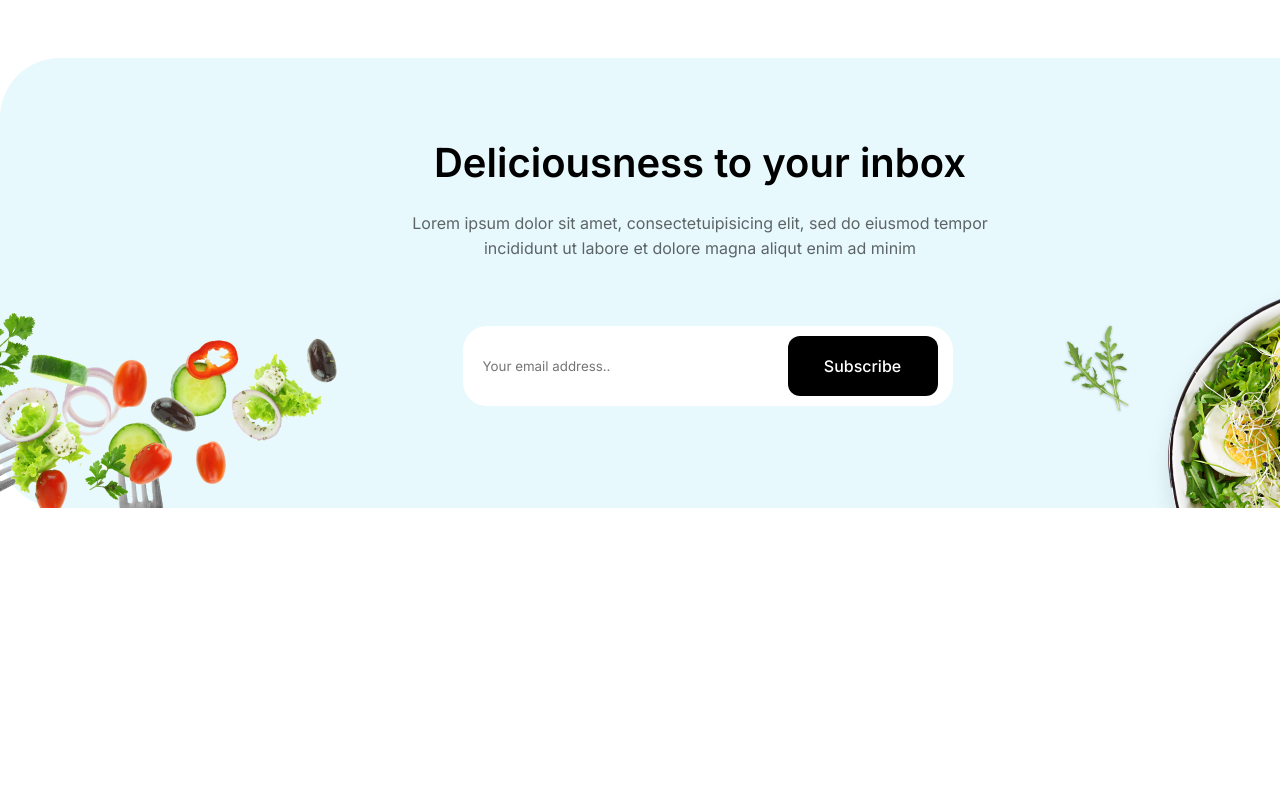
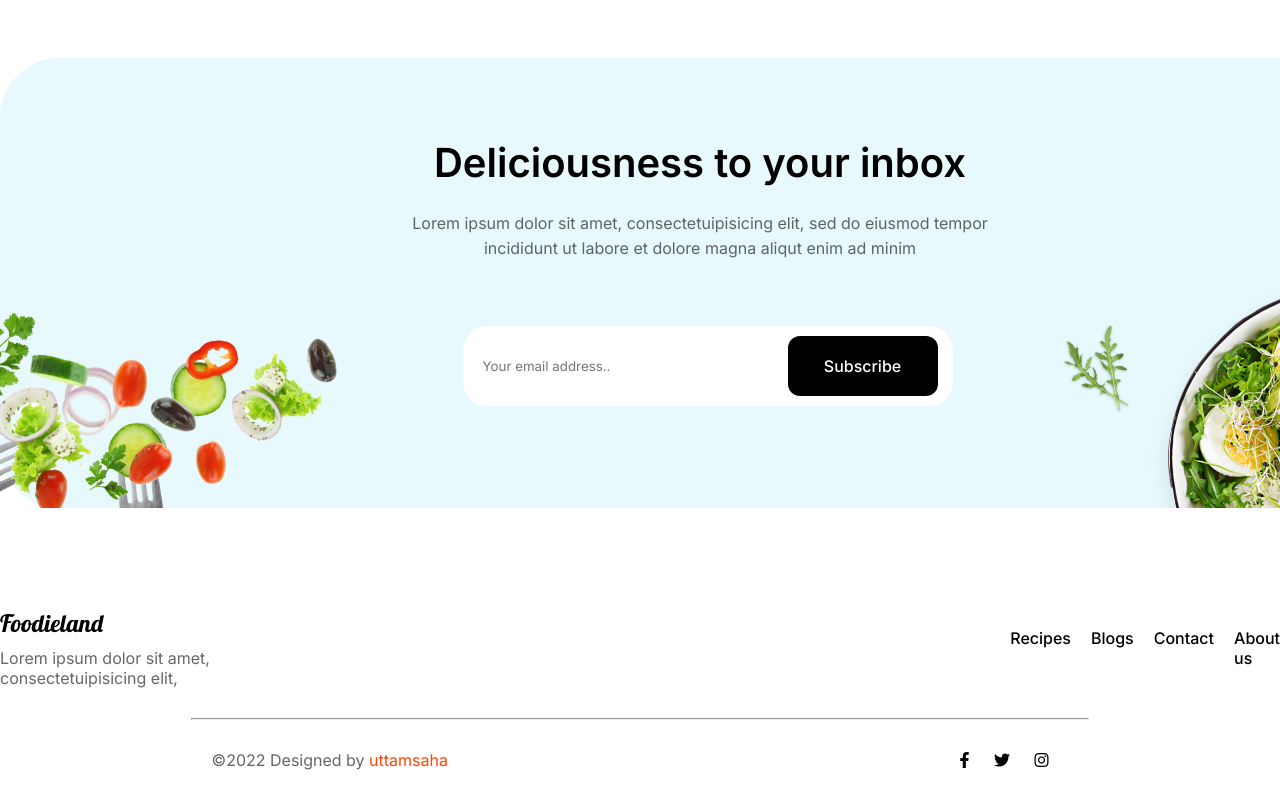
Before and after one commit to uttamsdev/foodieland, a plain HTML site: page index.html in a window 1280 px wide. Shown: the part 5702-6502 px from the top of the page. Before the commit the page ends 6210 px from the top, so only its background shows below. Drawn offline with Linux system fonts and the light colour scheme; a web font is replaced by a local one.

Commit message:
footer done

```diff
--- a/css/style.css
+++ b/css/style.css
@@ -501,3 +501,57 @@
   border-radius: 24px;
   background-color: white;
 }
+
+footer{
+  margin-top: 100px;
+}
+.footer ul {
+  display: flex;
+  gap: 20px;
+}
+.footer{
+  display: flex;
+  justify-content: center;
+  align-items: center;
+  gap: 720px;
+  padding-bottom: 30px;
+}
+.footer p:first-child{
+  font-size: 24px;
+  font-family: "Lobster", cursive;
+  color: var(--primary-color);
+  margin-bottom: 10px;
+}
+.footer p:last-child{
+  color: var(--secondary-color);
+}
+.footer ul li a{
+  font-size: 16px;
+  font-weight: 500;
+  color: var(--primary-color);
+}
+hr{
+  width: 70%;
+  margin: 0 auto;
+  color: rgba(0, 0, 0, 0.1) !important;
+  background-color: rgba(0, 0, 0, 0.1);
+  /* height: 0.5px; */
+  /* border-bottom: 1px solid rgba(0, 0, 0, 0.1);
+  border-width: 80%; */
+}
+.copyright{
+  margin: 30px 0px;
+  display: flex;
+  justify-content: space-evenly;
+  gap: 300px;
+}
+.copyright p{
+  color: var(--secondary-color);
+}
+.copyright span{
+  color: orangered;
+}
+.footer-icons i{
+  margin-right: 20px;
+  cursor: pointer;
+}
--- a/index.html
+++ b/index.html
@@ -553,6 +553,32 @@
         <img src="images/bg/2.png" alt="">
         </div>
     </div>
+
+    <footer>
+        <div class="footer">
+            <div>
+                <p>Foodieland</p>
+                <p>Lorem ipsum dolor sit amet, consectetuipisicing elit, </p>
+            </div>
+            <div>
+                <ul>
+                    <li><a href="#">Recipes</a></li>
+                    <li><a href="#">Blogs</a></li>
+                    <li><a href="#">Contact</a></li>
+                    <li><a href="#">About us</a></li>
+                </ul>
+            </div>
+        </div>
+        <hr>
+        <div class="copyright">
+            <p>©2022 Designed by <span>uttamsaha</span></p>
+            <div class="footer-icons">
+                <i class="fa-brands fa-facebook-f"></i>
+                <i class="fa-brands fa-twitter"></i>
+                <i class="fa-brands fa-instagram"></i>
+            </div>
+        </div>
+    </footer>
 </body>
 
 </html>
```
